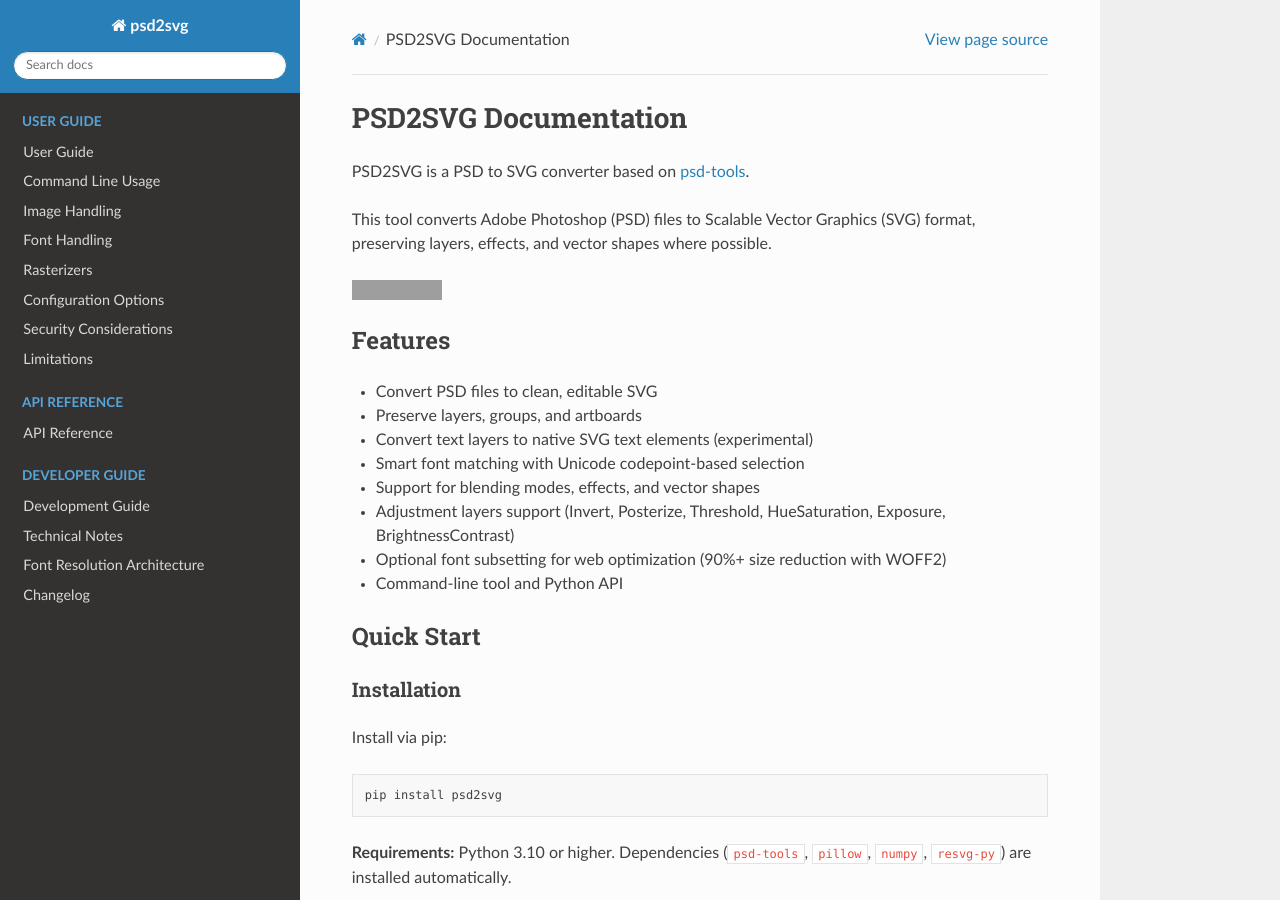
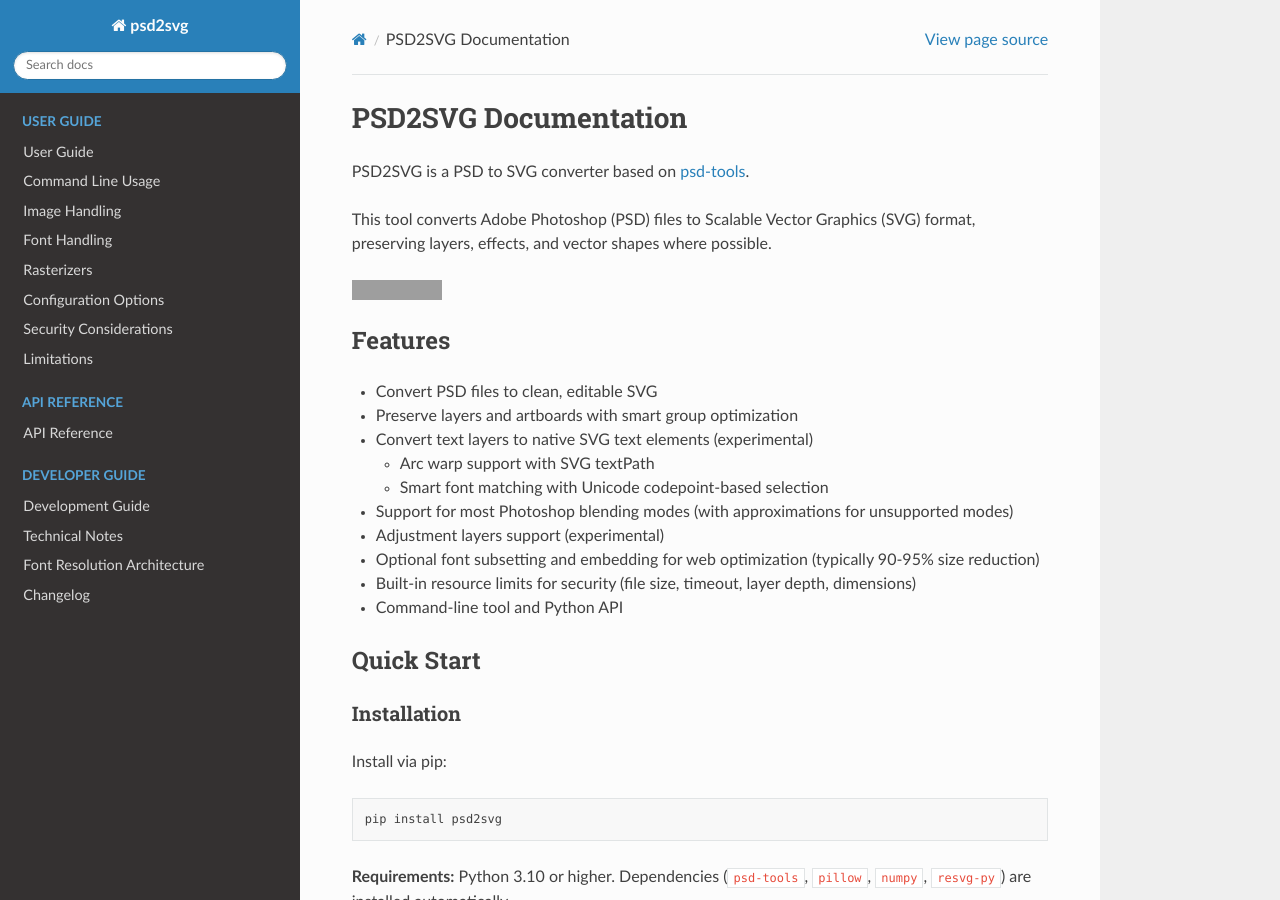
Before and after one commit to kyamagu/psd2svg, a Sphinx documentation site: the page built from docs/index.rst, in a window 1280 px wide and 900 px high. Built offline with Sphinx 7.4.7 and the Read the Docs theme 3.1.0, drawn with Linux system fonts in a browser that asks for light colours; grey boxes are pictures that could not be loaded.

Commit message:
docs: Sync index.rst features list with README.md
Updated docs/index.rst features section to match the improved README.md:

- Changed "Preserve layers, groups, and artboards" → "Preserve layers and artboards with smart group optimization"
- Added text layer sub-features:
  * Arc warp support with SVG textPath
  * Smart font matching with Unicode codepoint-based selection
- Updated blending modes description to clarify approximations for unsupported modes
- Changed adjustment layers from listing specific types to "(experimental)" tag
- Updated font subsetting claim from "90%+ with WOFF2" to "typically 90-95%"
- Added new feature: "Built-in resource limits for security"

This ensures consistency between README.md and the documentation index page.

```diff
--- a/docs/index.rst
+++ b/docs/index.rst
@@ -13,12 +13,16 @@
 --------
 
 * Convert PSD files to clean, editable SVG
-* Preserve layers, groups, and artboards
+* Preserve layers and artboards with smart group optimization
 * Convert text layers to native SVG text elements (experimental)
-* Smart font matching with Unicode codepoint-based selection
-* Support for blending modes, effects, and vector shapes
-* Adjustment layers support (Invert, Posterize, Threshold, HueSaturation, Exposure, BrightnessContrast)
-* Optional font subsetting for web optimization (90%+ size reduction with WOFF2)
+
+  * Arc warp support with SVG textPath
+  * Smart font matching with Unicode codepoint-based selection
+
+* Support for most Photoshop blending modes (with approximations for unsupported modes)
+* Adjustment layers support (experimental)
+* Optional font subsetting and embedding for web optimization (typically 90-95% size reduction)
+* Built-in resource limits for security (file size, timeout, layer depth, dimensions)
 * Command-line tool and Python API
 
 Quick Start
```
